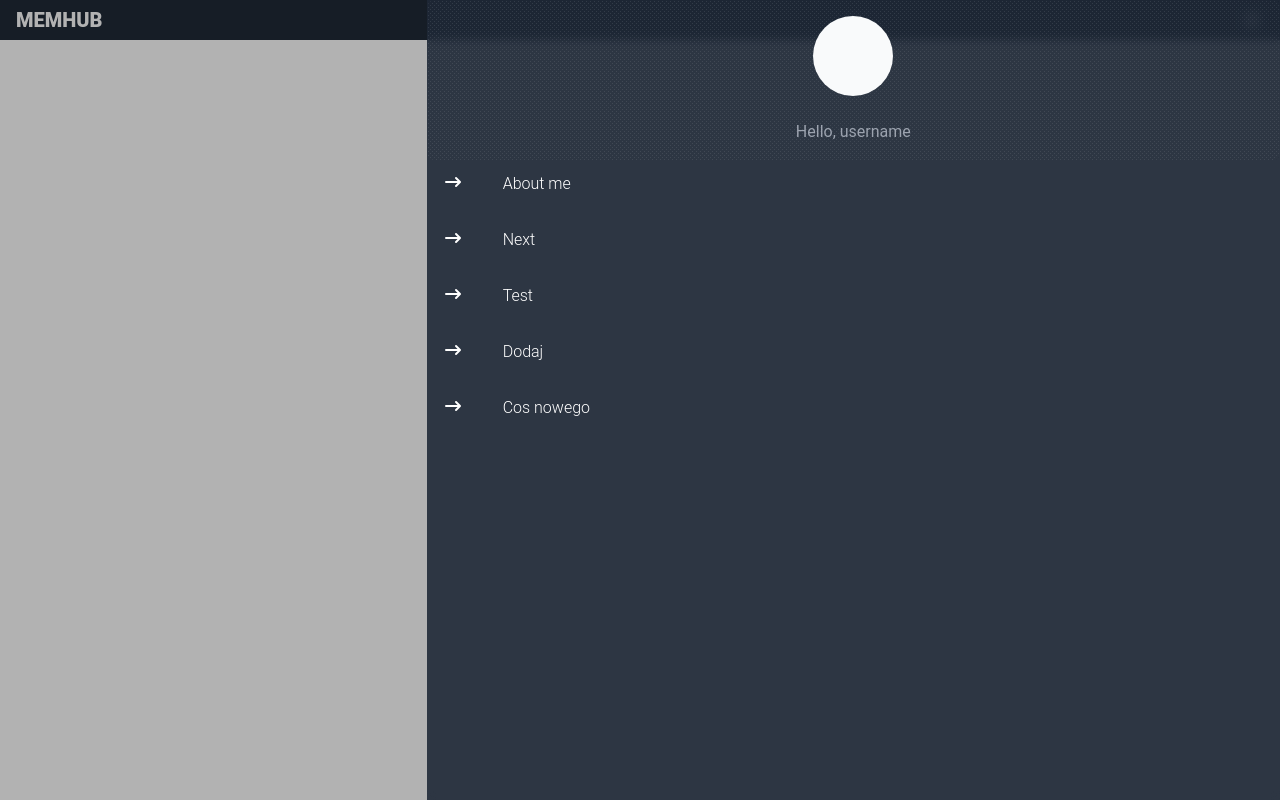
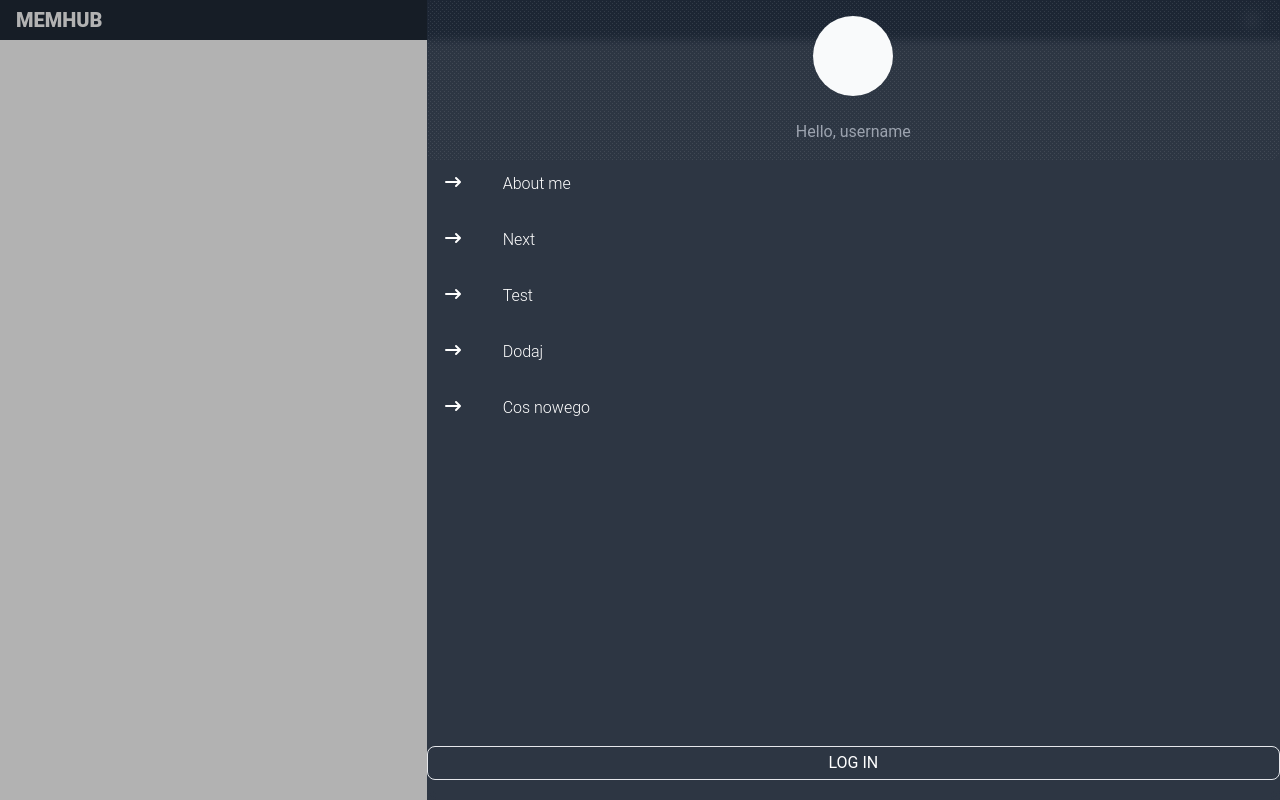
Before and after one commit to teh23/mem-hub, a Next.js app: page / in a window 1280 px wide. Both pictures are taken after a click on the element 1252 px from the left and 20 px from the top of the page. Built offline with nearby package versions, Linux system fonts and the light colour scheme; no server answers; the database is empty.

Commit message:
add buttonBorder

```diff
--- /dev/null
+++ b/components/ButtonBorder.tsx
@@ -0,0 +1,10 @@
+import React from 'react'
+
+const ButtonBorder = ({ className, text, ...props }: { className?: String, text: String }) => {
+
+    return (
+        <button className={`border rounded-lg py-1 px-10 ${className}`}>{text.toUpperCase()}</button>
+    )
+}
+
+export default ButtonBorder
--- a/components/Menu.tsx
+++ b/components/Menu.tsx
@@ -1,4 +1,5 @@
 import React from 'react'
+import ButtonBorder from './ButtonBorder'
 import Overlay from './Overlay'
 
 const Menu = ({ setHidden, hidden, menuItems }: {
@@ -33,6 +34,7 @@ const Menu = ({ setHidden, hidden, menuItems }: {
                         )
                     })}
                 </ul>
+                <ButtonBorder text="log in" className={`absolute  mx-auto my-5 inset-x-0 bottom-0`} />
             </nav>
 
         </>
```
